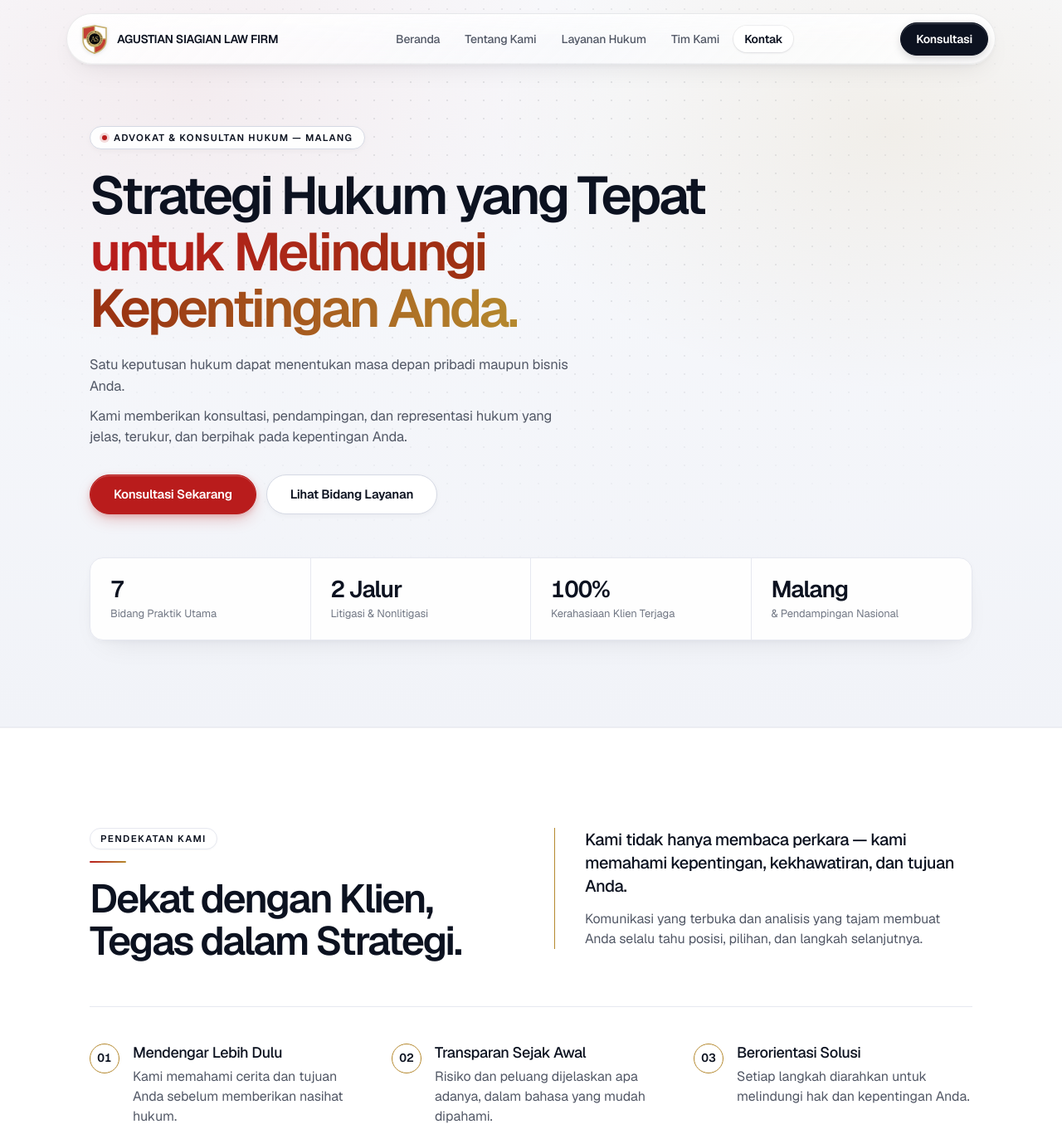
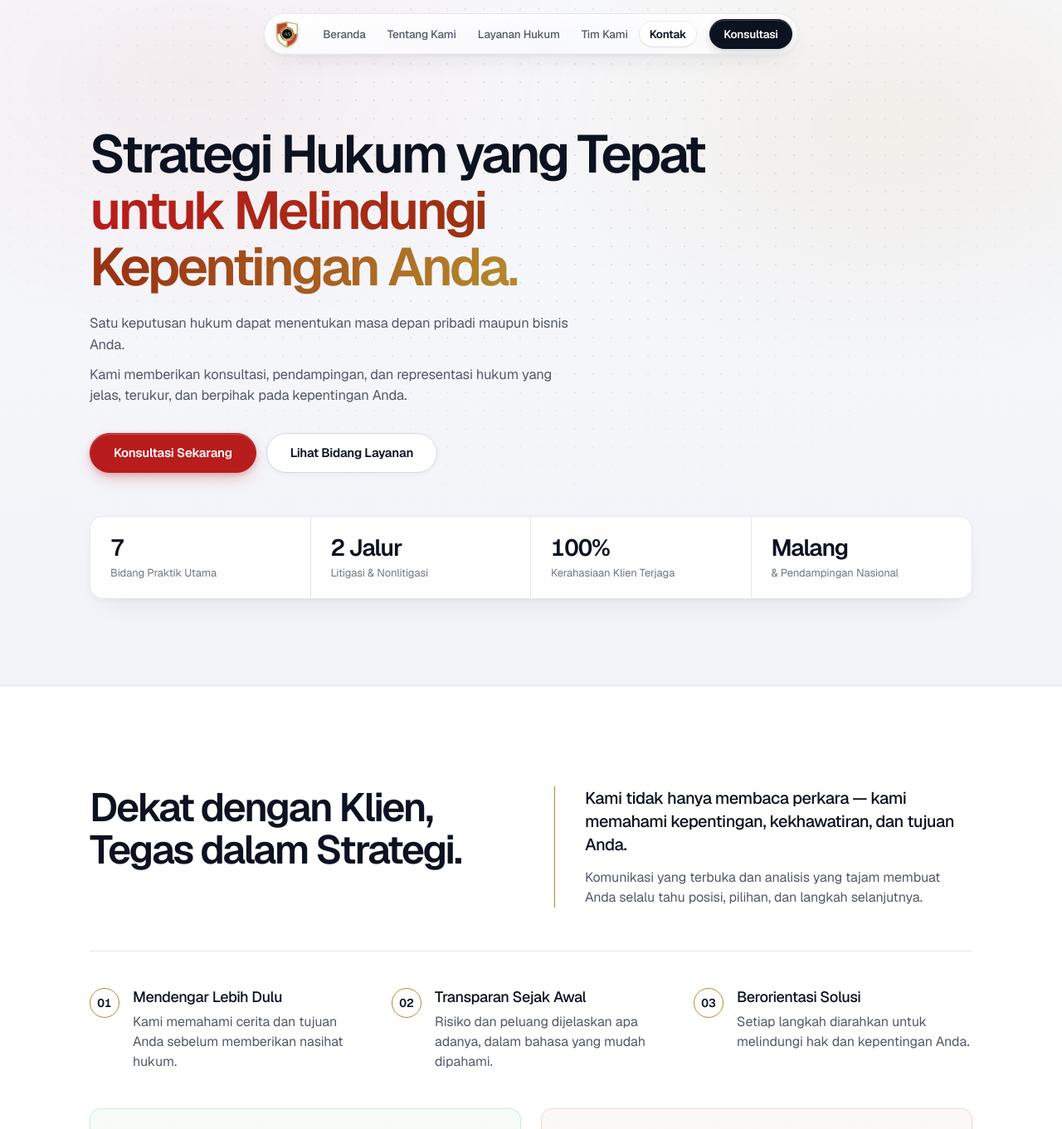
Before and after one commit to sapifysh/AGSLAW, a website built with Vite: page index.html in a window 1280 px wide. Shown: the top 1361 px of the page at 83% size. Built offline with nearby package versions, Linux system fonts and the light colour scheme.

Commit message:
style: remove section eyebrows and make pill navbar compact with logo only

```diff
--- a/index.html
+++ b/index.html
@@ -52,7 +52,6 @@
             width="40"
             height="44"
           />
-          <span class="brand-name">AGUSTIAN SIAGIAN LAW FIRM</span>
         </a>
 
         <nav class="desktop-nav" aria-label="Navigasi utama">
@@ -145,11 +144,6 @@
       <section id="beranda" class="hero section-navy">
         <div class="container hero-inner">
           <div class="hero-content">
-            <p class="hero-pill">
-              <span class="hero-pill-dot" aria-hidden="true"></span>
-              ADVOKAT &amp; KONSULTAN HUKUM — MALANG
-            </p>
-
             <h1 class="hero-title">
               Strategi Hukum yang Tepat<br class="heading-br" />
               <span class="hero-title-accent">untuk Melindungi<br class="heading-br" /> Kepentingan Anda.</span>
@@ -206,8 +200,6 @@
         <div class="container">
           <div class="about-grid reveal">
             <div class="about-heading-col">
-              <p class="section-label">PENDEKATAN KAMI</p>
-              <div class="accent-rule" aria-hidden="true"></div>
               <h2 class="section-title">
                 Dekat dengan Klien,<br class="heading-br" /> Tegas dalam Strategi.
               </h2>
@@ -299,8 +291,6 @@
       <section id="kenapa-kami" class="section section-surface">
         <div class="container">
           <div class="section-header reveal">
-            <p class="section-label">PROSES PENDAMPINGAN</p>
-            <div class="accent-rule" aria-hidden="true"></div>
             <h2 class="section-title">
               Proses yang Jelas,<br class="heading-br" /> dari Awal hingga Tuntas.
             </h2>
@@ -462,8 +452,6 @@
       <section id="layanan" class="section section-white">
         <div class="container">
           <div class="section-header reveal">
-            <p class="section-label">OUR PRACTICE AREAS</p>
-            <div class="accent-rule" aria-hidden="true"></div>
             <h2 class="section-title">
               Keahlian Hukum untuk<br class="heading-br" /> Setiap Kebutuhan.
             </h2>
@@ -701,7 +689,6 @@
             <!-- Final Conversion Block -->
             <aside class="service-conversion-card reveal" aria-label="Konsultasi Pendampingan Hukum">
               <div class="service-conversion-copy">
-                <div class="accent-rule" aria-hidden="true"></div>
                 <h3 class="service-conversion-title">Belum Yakin Bidang Mana yang Sesuai?</h3>
                 <p class="service-conversion-desc">
                   Ceritakan kebutuhan Anda — kami bantu arahkan ke langkah yang tepat.
@@ -727,8 +714,6 @@
         <div class="container">
           <div class="conversion-grid reveal">
             <div class="conversion-heading-col">
-              <p class="section-label section-label--light">SEBELUM MENGAMBIL KEPUTUSAN</p>
-              <div class="accent-rule" aria-hidden="true"></div>
               <h2 class="section-title section-title--light">
                 Ketahui Posisi<br class="heading-br" /> Hukum Anda Sebelum<br class="heading-br" /> Melangkah.
               </h2>
@@ -758,8 +743,6 @@
       <section id="tim" class="section section-surface">
         <div class="container">
           <div class="section-header section-header--center reveal">
-            <p class="section-label">TIM KAMI</p>
-            <div class="accent-rule accent-rule--center" aria-hidden="true"></div>
             <h2 class="section-title">
               Dipimpin Advokat<br class="heading-br" /> yang Berkomitmen.
             </h2>
@@ -809,8 +792,6 @@
       <section id="faq" class="section section-white">
         <div class="container">
           <div class="section-header section-header--center reveal">
-            <p class="section-label">FAQ</p>
-            <div class="accent-rule accent-rule--center" aria-hidden="true"></div>
             <h2 class="section-title">Pertanyaan yang Sering Ditanyakan</h2>
             <p class="section-sub section-sub--center">
               Informasi singkat seputar alur konsultasi, kerahasiaan, dan cakupan layanan kami.
@@ -959,8 +940,6 @@
       <section id="kontak" class="section section-navy">
         <div class="container">
           <div class="cta-block reveal">
-            <p class="section-label section-label--light">HUBUNGI KAMI</p>
-            <div class="accent-rule" aria-hidden="true"></div>
             <h2 class="section-title section-title--light">
               Ceritakan Persoalan<br class="heading-br" /> Anda Hari Ini.
             </h2>
--- a/src/styles/main.css
+++ b/src/styles/main.css
@@ -145,7 +145,7 @@ section[id] {
   left: 0;
   right: 0;
   z-index: 50;
-  padding: 12px 14px 0;
+  padding: 12px 16px 0;
   pointer-events: none;
 }
 
@@ -156,9 +156,11 @@ section[id] {
   align-items: center;
   justify-content: space-between;
   gap: 12px;
-  max-width: var(--container-max);
-  min-height: 56px;
-  padding: 6px 8px 6px 14px;
+  width: 100%;
+  max-width: 420px;
+  min-height: 50px;
+  margin-inline: auto;
+  padding: 5px 6px 5px 12px;
   border-radius: 9999px;
   overflow: hidden;
   isolation: isolate;
@@ -234,37 +236,20 @@ section[id] {
 .brand {
   display: inline-flex;
   align-items: center;
-  gap: 10px;
+  justify-content: center;
   text-decoration: none;
-  min-height: 40px;
-  min-width: 0;
+  min-height: 36px;
+  flex-shrink: 0;
 }
 
 .brand-logo {
   flex-shrink: 0;
-  width: 32px;
-  height: 35px;
+  width: 28px;
+  height: 31px;
   object-fit: contain;
   filter: drop-shadow(0 1px 2px rgba(12, 18, 32, 0.12));
 }
 
-.brand-name {
-  font-family: var(--font-sans);
-  font-size: 0.78125rem;
-  font-weight: 600;
-  letter-spacing: -0.02em;
-  color: var(--color-navy);
-  line-height: 1.15;
-  white-space: nowrap;
-  overflow: hidden;
-  text-overflow: ellipsis;
-  transition: color var(--transition-base);
-}
-
-.site-header.is-over-dark .brand-name {
-  color: var(--color-white);
-}
-
 .desktop-nav {
   display: none;
 }
@@ -272,20 +257,20 @@ section[id] {
 .nav-list {
   display: flex;
   align-items: center;
-  gap: 4px;
+  gap: 2px;
 }
 
 .nav-link {
   display: inline-flex;
   align-items: center;
   font-family: var(--font-sans);
-  font-size: 0.875rem;
+  font-size: 0.84375rem;
   font-weight: 500;
   line-height: 1.2;
   letter-spacing: -0.015em;
   color: var(--color-text);
   text-decoration: none;
-  padding: 8px 13px;
+  padding: 7px 12px;
   border-radius: 9999px;
   white-space: nowrap;
   transition:
@@ -331,16 +316,16 @@ section[id] {
 .nav-actions {
   display: flex;
   align-items: center;
-  gap: 8px;
+  gap: 6px;
   flex-shrink: 0;
 }
 
 .btn.btn-nav {
   display: none;
-  min-height: 40px;
-  padding: 9px 18px;
+  min-height: 36px;
+  padding: 7px 16px;
   border-radius: 9999px;
-  font-size: 0.875rem;
+  font-size: 0.84375rem;
   background-color: var(--color-navy);
   border-color: var(--color-navy);
   color: var(--color-white);
@@ -358,8 +343,8 @@ section[id] {
   display: inline-flex;
   align-items: center;
   justify-content: center;
-  width: 40px;
-  height: 40px;
+  width: 36px;
+  height: 36px;
   padding: 0;
   background-color: rgba(12, 18, 32, 0.04);
   color: var(--color-navy);
@@ -402,9 +387,9 @@ section[id] {
 
 .mobile-menu {
   pointer-events: auto;
-  max-width: var(--container-max);
-  margin: 10px auto 0;
-  border-radius: 24px;
+  max-width: 420px;
+  margin: 8px auto 0;
+  border-radius: 22px;
   background: linear-gradient(
     145deg,
     rgba(255, 255, 255, 0.94) 0%,
@@ -548,18 +533,6 @@ section[id] {
   transform: translateY(-1px);
 }
 
-.accent-rule {
-  width: 44px;
-  height: 2px;
-  border-radius: 999px;
-  background: linear-gradient(90deg, var(--color-red) 0%, var(--color-gold) 100%);
-  margin-bottom: 18px;
-}
-
-.accent-rule--center {
-  margin-inline: auto;
-}
-
 /* ==========================================================================
    SECTIONS & TYPOGRAPHY (SOFT CANVAS + SHARP INK)
    ========================================================================== */
@@ -596,30 +569,6 @@ section[id] {
 .section-header--center {
   margin-inline: auto;
   text-align: center;
-}
-
-.section-label {
-  display: inline-flex;
-  align-items: center;
-  padding: 5px 12px;
-  border-radius: 9999px;
-  background-color: var(--color-white);
-  border: 1px solid var(--color-border);
-  box-shadow: 0 1px 2px rgba(12, 18, 32, 0.03);
-  font-family: var(--font-sans);
-  font-size: 0.72rem;
-  font-weight: 600;
-  text-transform: uppercase;
-  letter-spacing: 0.12em;
-  line-height: 1.2;
-  color: var(--color-navy);
-  margin-bottom: 14px;
-}
-
-.section-label--light {
-  background-color: rgba(255, 255, 255, 0.9);
-  border-color: var(--color-border);
-  color: var(--color-navy);
 }
 
 .section-title {
@@ -677,36 +626,6 @@ section[id] {
 
 .hero-content {
   max-width: 780px;
-}
-
-.hero-pill {
-  display: inline-flex;
-  align-items: center;
-  gap: 8px;
-  padding: 6px 14px;
-  margin-bottom: 22px;
-  border-radius: 9999px;
-  background-color: rgba(255, 255, 255, 0.92);
-  border: 1px solid var(--color-border-strong);
-  box-shadow:
-    inset 0 1px 0 rgba(255, 255, 255, 1),
-    0 2px 8px -2px rgba(12, 18, 32, 0.06);
-  font-family: var(--font-sans);
-  font-size: 0.72rem;
-  font-weight: 600;
-  text-transform: uppercase;
-  letter-spacing: 0.11em;
-  line-height: 1.2;
-  color: var(--color-navy);
-}
-
-.hero-pill-dot {
-  width: 6px;
-  height: 6px;
-  border-radius: 50%;
-  background-color: var(--color-red);
-  box-shadow: 0 0 0 3px rgba(185, 28, 28, 0.16);
-  flex-shrink: 0;
 }
 
 .hero-title {
@@ -2143,17 +2062,20 @@ section[id] {
 
 @media (min-width: 960px) {
   .site-header {
-    padding: 16px 28px 0;
+    padding: 16px 24px 0;
   }
 
   .site-header .nav-container {
-    min-height: 62px;
-    padding: 7px 8px 7px 16px;
+    width: fit-content;
+    max-width: calc(100vw - 48px);
+    min-height: 50px;
+    padding: 5px 6px 5px 12px;
+    gap: 16px;
   }
 
   .brand-logo {
-    width: 34px;
-    height: 37px;
+    width: 30px;
+    height: 33px;
   }
 
   .menu-toggle,
@@ -2167,10 +2089,6 @@ section[id] {
 
   .btn.btn-nav {
     display: inline-flex;
-  }
-
-  .brand-name {
-    font-size: 0.875rem;
   }
 
   .section {
```
